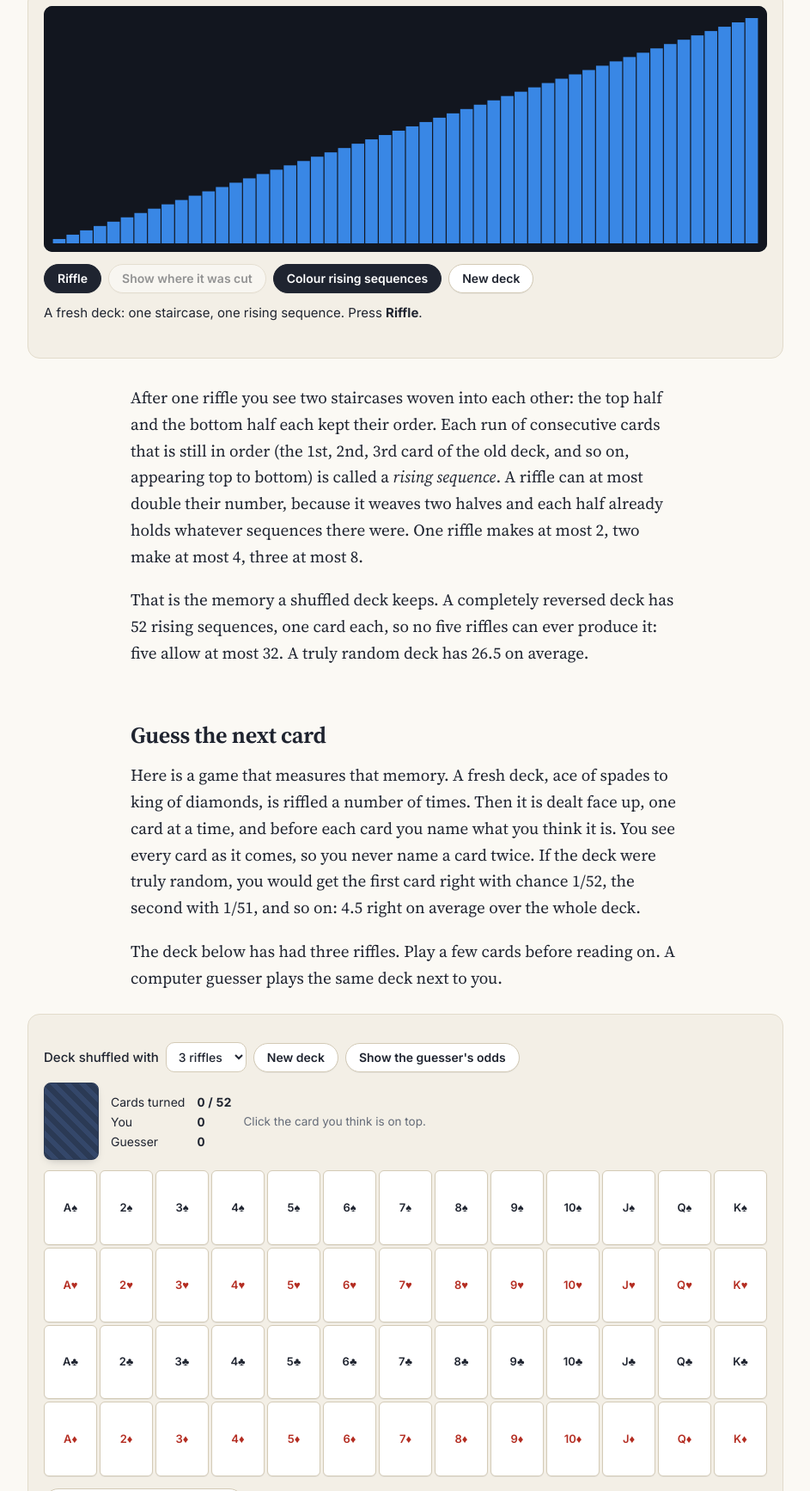
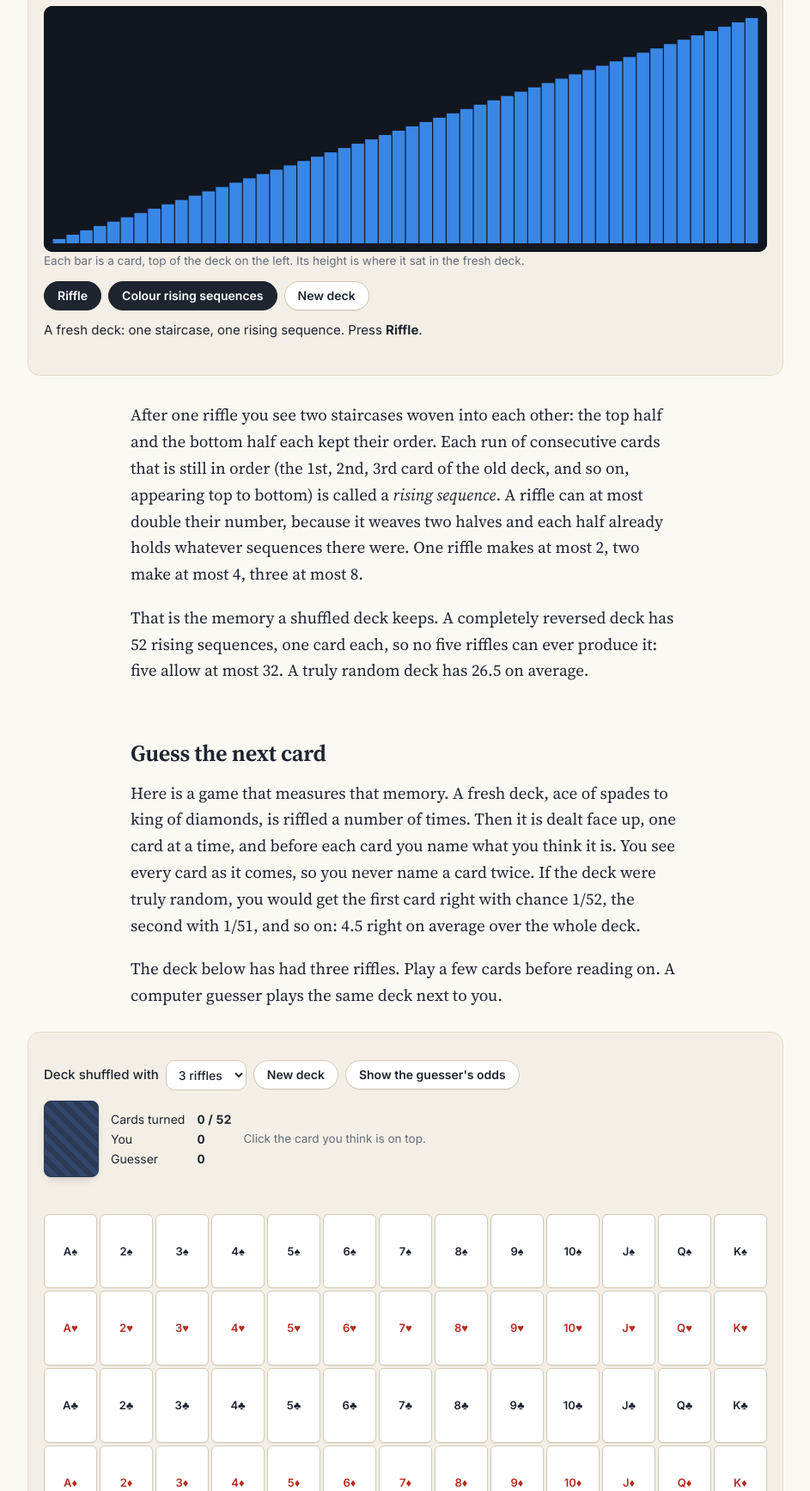
Before and after one commit to machinewright/guess-the-next-card, a website: page index.html in a window 1280 px wide. Shown: the part 841-2575 px from the top of the page at 86% size, without its empty margins (168-1111 px from the left). Drawn offline with Linux system fonts and the light colour scheme.

Commit message:
Playtest fixes: exact trick rates in text, dealt-order strip, phone card size, flat-odds note, chart labels/tooltips, drop cut toggle
Co-Authored-By: Claude Opus 5.5 <noreply@anthropic.com>

```diff
--- a/style.css
+++ b/style.css
@@ -82,7 +82,10 @@ table.data th, table.data td { padding: 3px 10px; text-align: right; border-bott
 .cards button.card.mark { outline: 3px solid #2f6fb8; outline-offset: 1px; z-index: 1; }
 .cards button.card .heat { position: absolute; inset: 0; border-radius: 5px; background: #e9a650; pointer-events: none; }
 .cards button.card span { position: relative; }
-@media (max-width: 480px) { .cards { gap: 2px; } .cards button.card { font-size: 10.5px; border-radius: 4px; } }
+.cards br.narrow, .spread br.narrow { display: none; }
+.dealt { min-height: 1.5em; margin: 10px 0 0; line-height: 1.6; word-spacing: 2px; } .dealt .red { color: #b42d22; }
+@media (max-width: 480px) { .cards { gap: 2px; } .cards button.card { font-size: 12px; line-height: 1.15; border-radius: 4px; aspect-ratio: 1 / 2; }
+  .cards br.narrow, .spread br.narrow { display: inline; } }
 .deal { display: flex; gap: 14px; align-items: center; margin-top: 12px; flex-wrap: wrap; }
 .bigcard { width: 64px; aspect-ratio: 5 / 7; border-radius: 8px; background: #fff; border: 1px solid #d3cab6; display: flex;
   align-items: center; justify-content: center; font: 700 20px/1 var(--sans); box-shadow: 0 4px 12px -6px rgba(20,24,33,.4); }
@@ -97,6 +100,6 @@ table.data th, table.data td { padding: 3px 10px; text-align: right; border-bott
 .spread button.card.picked { background: #fff1c2; border-color: #e2b85a; transform: translateY(-4px); }
 .spread button.card.found { outline: 3px solid #1d7a48; outline-offset: 1px; }
 .spread button.card.gap { background: transparent; border: 1px dashed #b9ae95; color: transparent; }
-@media (max-width: 480px) { .spread button.card { width: calc((100% - 12 * 2px) / 13); font-size: 10px; } }
+@media (max-width: 480px) { .spread button.card { width: calc((100% - 12 * 2px) / 13); font-size: 12px; line-height: 1.15; aspect-ratio: 1 / 2; } }
 
 @media (prefers-reduced-motion: reduce) { *, *::before, *::after { transition: none !important; animation: none !important; } }
--- a/widgets/chart.js
+++ b/widgets/chart.js
@@ -4,25 +4,25 @@ import { GUESS_TABLE, CHANCE } from '../src/data.js';
 const NS = 'http://www.w3.org/2000/svg';
 
 function chart({ title, yMax, ticks, value, fmt, ref, refLabel, tipText, aria }) {
-  const W = 620, H = 220, L = 46, R = 96, T = 30, B = 40, ks = [1, 2, 3, 4, 5, 6, 7, 8, 9, 10];
+  const W = 620, H = 236, L = 52, R = 24, T = 40, B = 52, ks = [1, 2, 3, 4, 5, 6, 7, 8, 9, 10];
   const x = k => L + (k - 1) / 9 * (W - L - R), y = v => T + (1 - v / yMax) * (H - T - B);
   const svg = document.createElementNS(NS, 'svg'); svg.setAttribute('viewBox', `0 0 ${W} ${H}`); svg.classList.add('chart');
   svg.setAttribute('role', 'img'); svg.setAttribute('aria-label', aria);
   const add = (tag, attrs, text) => { const e = document.createElementNS(NS, tag); for (const a in attrs) e.setAttribute(a, attrs[a]); if (text != null) e.textContent = text; svg.append(e); return e; };
-  add('text', { x: L - 40, y: 16, class: 'label strong' }, title);
+  add('text', { x: 4, y: 18, class: 'label strong' }, title);
   for (const t of ticks) { add('line', { x1: L, x2: W - R, y1: y(t), y2: y(t), class: 'grid' }); add('text', { x: L - 8, y: y(t) + 4, class: 'tick', 'text-anchor': 'end' }, fmt(t)); }
   for (const k of ks) add('text', { x: x(k), y: H - B + 18, class: 'tick', 'text-anchor': 'middle' }, k);
-  add('text', { x: (L + W - R) / 2, y: H - 4, class: 'axis', 'text-anchor': 'middle' }, 'riffles');
-  if (ref != null) { add('line', { x1: L, x2: W - R, y1: y(ref), y2: y(ref), class: 'ref' }); add('text', { x: W - R + 8, y: y(ref) + 4, class: 'label' }, refLabel); }
+  add('text', { x: (L + W - R) / 2, y: H - 6, class: 'axis', 'text-anchor': 'middle' }, 'riffles');
+  if (ref != null) { add('line', { x1: L, x2: W - R, y1: y(ref), y2: y(ref), class: 'ref' }); add('text', { x: W - R, y: y(ref) - 8, class: 'label', 'text-anchor': 'end' }, refLabel); }
   add('path', { d: ks.map((k, i) => `${i ? 'L' : 'M'}${x(k).toFixed(1)},${y(value(k)).toFixed(1)}`).join(''), class: 'series' });
   const tip = document.createElement('div'); tip.className = 'tip'; tip.hidden = true; tip.setAttribute('aria-hidden', 'true');
   for (const k of ks) {
     add('circle', { cx: x(k), cy: y(value(k)), r: 4.5, class: 'dot' });
     if (k === 7) add('text', { x: x(k) + 8, y: y(value(k)) - 10, class: 'label strong' }, fmt(value(k), true));
     const hit = add('circle', { cx: x(k), cy: y(value(k)), r: 14, class: 'hit', tabindex: 0, role: 'img', 'aria-label': tipText(k).replace(/<[^>]+>/g, '') });
-    const show = () => { tip.hidden = false; tip.innerHTML = tipText(k); const bb = svg.getBoundingClientRect(), s = bb.width / W;
-      tip.style.left = `${Math.min(x(k) * s, bb.width - 230)}px`; tip.style.top = `${y(value(k)) * s + 12}px`; };
-    hit.addEventListener('mouseenter', show); hit.addEventListener('focus', show);
+    const show = () => { document.querySelectorAll('.chart-wrap .tip').forEach(t => { t.hidden = true; }); tip.hidden = false; tip.innerHTML = tipText(k); const bb = svg.getBoundingClientRect(), s = bb.width / W;
+      const left = x(k) * s + 16; tip.style.left = `${left + 230 > bb.width ? x(k) * s - 246 : left}px`; tip.style.top = `${Math.max(0, y(value(k)) * s - 30)}px`; };
+    hit.addEventListener('mouseenter', show); hit.addEventListener('focus', show); hit.addEventListener('click', show);
     hit.addEventListener('mouseleave', () => { tip.hidden = true; }); hit.addEventListener('blur', () => { tip.hidden = true; });
   }
   const wrap = document.createElement('div'); wrap.className = 'chart-wrap'; wrap.append(svg, tip); return wrap;
--- a/widgets/guess.js
+++ b/widgets/guess.js
@@ -17,19 +17,20 @@ export function mount(el, opts) {
       <div class="scores" aria-live="polite"></div>
       <div class="note last" aria-live="polite"></div>
     </div>
+    <p class="dealt note" aria-live="off"></p>
     <div class="cards" role="group" aria-label="Your guess for the next card"></div>
     <div class="controls">
       <button data-a="auto">Let the guesser name the rest</button>
     </div>
     <p class="readout" aria-live="polite"></p>`;
   const grid = el.querySelector('.cards'), big = el.querySelector('.bigcard'), sc = el.querySelector('.scores');
-  const lastEl = el.querySelector('.last'), out = el.querySelector('.readout'), sel = el.querySelector('select');
+  const dealtEl = el.querySelector('.dealt'), autoBtn = el.querySelector('[data-a=auto]'), lastEl = el.querySelector('.last'), out = el.querySelector('.readout'), sel = el.querySelector('select');
   const order = []; for (let s = 0; s < 4; s++) for (let r = 0; r < 13; r++) order.push(s * 13 + r);
   const btn = new Map();
   for (const c of order) {
     const b = document.createElement('button');
     b.className = 'card' + (isRed(c) ? ' red' : ''); b.dataset.c = c; b.setAttribute('aria-label', cardLong(c));
-    b.innerHTML = `<i class="heat" style="opacity:0"></i><span>${cardName(c)}</span>`;
+    b.innerHTML = `<i class="heat" style="opacity:0"></i><span>${cardName(c).slice(0, -1)}<br class="narrow">${cardName(c).slice(-1)}</span>`;
     grid.append(b); btn.set(c, b);
   }
   function deal() {
@@ -54,6 +55,8 @@ export function mount(el, opts) {
       if (probs.has(c)) b.setAttribute('aria-label', `${cardLong(c)}` + (showOdds ? `, guesser's odds ${(100 * probs.get(c)).toFixed(1)}%` : ''));
       else b.setAttribute('aria-label', `${cardLong(c)}, already turned`);
     }
+    autoBtn.disabled = done;
+    dealtEl.innerHTML = i ? 'Dealt so far, in order: ' + deck.slice(0, i).map(c => `<span class="${isRed(c) ? 'red' : ''}">${cardName(c)}</span>`).join(' ') : '';
     if (last) { big.className = 'bigcard' + (isRed(last.c) ? ' red' : ''); big.textContent = cardName(last.c); }
     else { big.className = 'bigcard back'; big.textContent = ''; }
     const chance = done ? 0 : 1 / (n - i);
@@ -69,7 +72,8 @@ export function mount(el, opts) {
     else if (showOdds) {
       const g = botGuess();
       out.innerHTML = `The guesser's pick: <b>${cardName(g.card)}</b>, with odds <span class="num">${(100 * g.p).toFixed(1)}%</span>. ` +
-        `A blind guess has ${(100 * chance).toFixed(1)}%. Darker means more likely.`;
+        `A blind guess has ${(100 * chance).toFixed(1)}%. Darker means more likely.` +
+        (g.p < 1.5 * chance ? ` <span class="note">The odds are nearly flat: the shading exaggerates small differences, and there is little left to read.</span>` : '');
     } else out.innerHTML = i === 0 ? `The deck started in order: A♠ to K♠, then hearts, clubs and diamonds, each ace to king.` : '';
   }
   grid.addEventListener('click', e => { const b = e.target.closest('button.card'); if (b && !b.disabled) turn(+b.dataset.c); });
--- a/widgets/riffle.js
+++ b/widgets/riffle.js
@@ -24,15 +24,15 @@ export function mount(el) {
   const n = 52; let deck = fresh(n), k = 0, cut = -1, showSeq = true;
   el.innerHTML = `
     <canvas class="strip" role="img"></canvas>
+    <p class="note">Each bar is a card, top of the deck on the left. Its height is where it sat in the fresh deck.</p>
     <div class="controls">
       <button class="primary" data-a="riffle">Riffle</button>
-      <button data-a="cut">Show where it was cut</button>
       <button data-a="seq" aria-pressed="true">Colour rising sequences</button>
       <button data-a="reset">New deck</button>
     </div>
     <p class="readout" aria-live="polite"></p>`;
   const cv = el.querySelector('canvas'), out = el.querySelector('.readout');
-  const bCut = el.querySelector('[data-a=cut]'), bSeq = el.querySelector('[data-a=seq]');
+  const bSeq = el.querySelector('[data-a=seq]');
   let lastCut = -1, prevDeck = null;
   function render() {
     const { seq, count } = risingSequences(deck);
@@ -47,12 +47,10 @@ export function mount(el) {
         ? `Before riffle ${k}: the deck was cut after <span class="num">${cut}</span> cards (orange half, blue half). Press the button again to see the result.`
         : `After <span class="num">${k}</span> riffle${k === 1 ? '' : 's'}: <span class="num">${count}</span> rising sequence${count === 1 ? '' : 's'} (at most ${bound > 52 ? 52 : bound} possible).` +
           (showSeq && count > 8 ? ` <span class="note">More than eight: no longer coloured.</span>` : '');
-    bCut.disabled = k === 0; bCut.setAttribute('aria-pressed', String(cut >= 0));
   }
   el.addEventListener('click', e => {
     const a = e.target.closest('button')?.dataset.a; if (!a) return;
     if (a === 'riffle') { prevDeck = deck; const d = riffleDetail(deck); deck = d.deck; lastCut = d.cut; k++; cut = -1; }
-    if (a === 'cut') cut = cut >= 0 ? -1 : lastCut;
     if (a === 'seq') { showSeq = !showSeq; bSeq.setAttribute('aria-pressed', String(showSeq)); }
     if (a === 'reset') { deck = fresh(n); k = 0; cut = -1; prevDeck = null; }
     render();
--- a/widgets/trick.js
+++ b/widgets/trick.js
@@ -21,7 +21,7 @@ export function mount(el, opts) {
     deck.forEach((c, i) => {
       const b = document.createElement('button');
       b.className = 'card' + (isRed(c) ? ' red' : '') + (c === picked && phase === 'place' ? ' picked' : '') + (guess && c === guess.card ? ' found' : '');
-      b.textContent = cardName(c); b.dataset.i = i;
+      b.innerHTML = `${cardName(c).slice(0, -1)}<br class="narrow">${cardName(c).slice(-1)}`; b.dataset.i = i;
       b.disabled = phase === 'ready' || phase === 'done';
       b.setAttribute('aria-label', cardLong(c) + (c === picked && phase === 'place' ? ', picked up' : ''));
       spread.append(b);
@@ -58,6 +58,7 @@ export function mount(el, opts) {
         (right ? `<span class="good">Right.</span>` : `<span class="bad">Wrong:</span> it was the ${cardLong(moved)}.`);
     }
     if (a === 'many') {
+      reset();
       const r = rng(Date.now() & 0xffffffff); let hit = 0, T = 200;
       for (let t = 0; t < T; t++) {
         const d = fresh(n), from = Math.floor(r() * n), [m] = d.splice(from, 1);
```
Also changed, not shown: index.html (+4 -3 lines), test/texts.test.js (+5 -4 lines).
